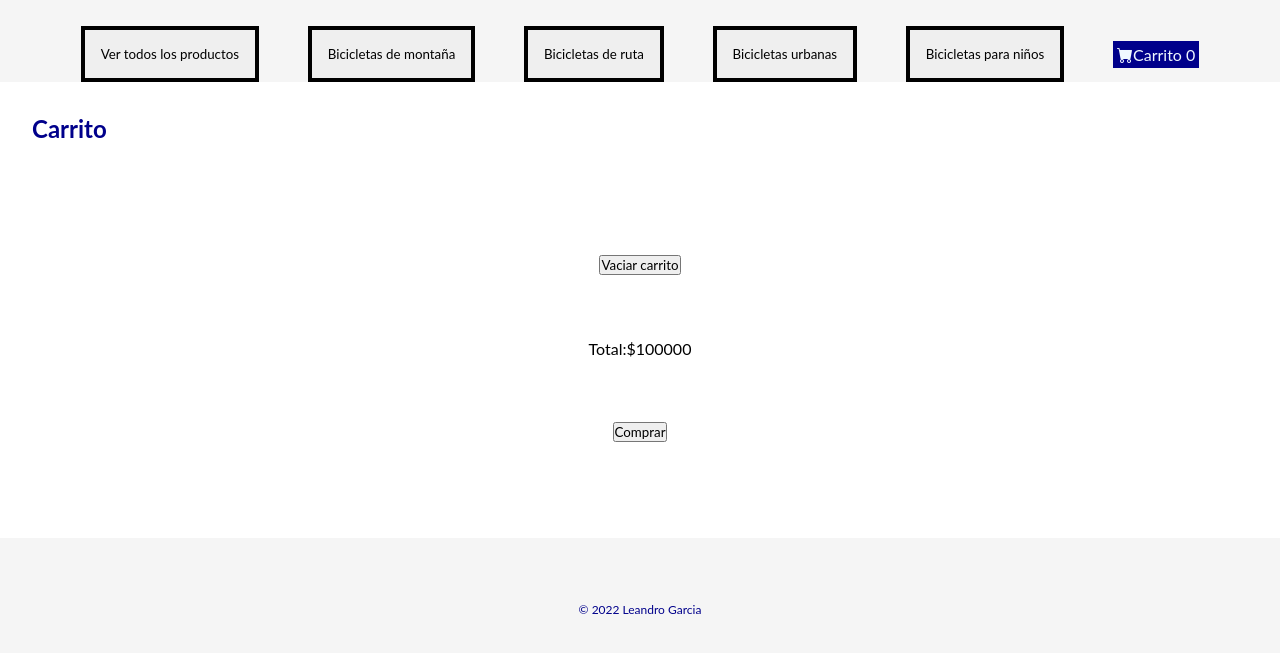
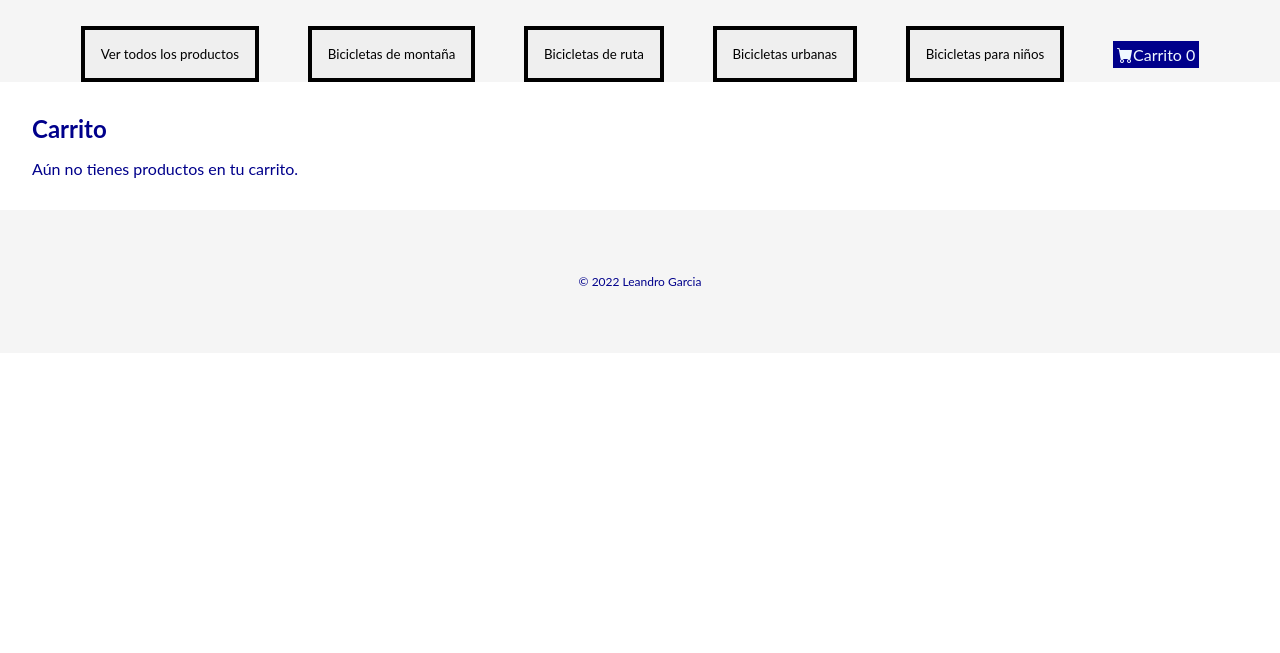
Before and after one commit to leanngarcia/3era-preentrega-js, a plain HTML site: page carrito.html in a window 1280 px wide. Shown: the part 141-794 px from the top of the page. Drawn offline with nearby package versions, Linux system fonts and the light colour scheme.

Commit message:
agregado funcionalidad carrito compras

```diff
--- a/carrito.html
+++ b/carrito.html
@@ -41,12 +41,12 @@
       </div>
 
       <div class="carrito-acciones disabled" id="carrito-acciones">
-        <button class="vaciar-carrito">Vaciar carrito</button>
+        <button class="vaciar-carrito" id="vaciar-carrito">Vaciar carrito</button>
         <div class="carrito-acciones-total">
           <p>Total:</p>
-          <p id="total">$100000</p>
+          <p id="precio-total"></p>
         </div>
-        <button class="carrito-acciones-comprar">Comprar</button>
+        <button class="carrito-acciones-comprar" id="carrito-acciones-comprar">Comprar</button>
       </div>
 
       <div class="carrito-compra-finalizada disabled" id="carrito-compra-finalizada">
--- a/js/carrito.js
+++ b/js/carrito.js
@@ -1,13 +1,15 @@
-const productosEnCarrito = JSON.parse(localStorage.getItem("productos-en-carrito"));
+let productosEnCarrito = JSON.parse(localStorage.getItem("productos-en-carrito"));
 
 const contenedorCarritoVacio = document.querySelector("#carrito-vacio");
 const contenedorCarritoProductos = document.querySelector("#carrito-productos");
 const contenedorCarritoAcciones = document.querySelector("#carrito-acciones");
 const contenedorCompraFinalizada = document.querySelector("#carrito-compra-finalizada");
 let botonesEliminar = document.querySelectorAll(".carrito-producto-eliminar");
-
+const botonVaciar = document.querySelector("#vaciar-carrito");
+let precioTotal = document.querySelector("#precio-total");
+const botonComprar = document.querySelector("#carrito-acciones-comprar");
 function cargarProductosCarrito() {
-  if (productosEnCarrito) {
+  if (productosEnCarrito && productosEnCarrito.length > 0) {
     contenedorCarritoVacio.classList.add("disabled");
     contenedorCarritoProductos.classList.remove("disabled");
     contenedorCarritoAcciones.classList.remove("disabled");
@@ -47,12 +49,13 @@ function cargarProductosCarrito() {
       contenedorCarritoProductos.append(div);
     });
   } else {
-    contenedorCarritoVacio.classList.add("disabled");
-    contenedorCarritoProductos.classList.remove("disabled");
-    contenedorCarritoAcciones.classList.remove("disabled");
+    contenedorCarritoVacio.classList.remove("disabled");
+    contenedorCarritoProductos.classList.add("disabled");
+    contenedorCarritoAcciones.classList.add("disabled");
     contenedorCompraFinalizada.classList.add("disabled");
   }
   actualizarBotonesEliminar();
+  actualizarTotal();
 }
 
 cargarProductosCarrito();
@@ -79,3 +82,30 @@ function eliminarDelCarrito(e) {
     localStorage.setItem("productos-en-carrito", JSON.stringify(productosEnCarrito));
   }
 }
+
+function vaciarCarrito() {
+  productosEnCarrito.length = 0;
+  localStorage.setItem("productos-en-carrito", JSON.stringify(productosEnCarrito));
+  cargarProductosCarrito();
+}
+
+botonVaciar.addEventListener("click", vaciarCarrito);
+
+function actualizarTotal() {
+  const sumaPrecios = productosEnCarrito.reduce((acc, producto) => acc + producto.precio * producto.cantidad, 0);
+  console.log(sumaPrecios);
+  precioTotal.innerText = `$${sumaPrecios}`;
+}
+
+function finalizarCompra() {
+    productosEnCarrito.length = 0;
+    localStorage.setItem("productos-en-carrito", JSON.stringify(productosEnCarrito));
+    cargarProductosCarrito();
+
+    contenedorCarritoVacio.classList.add("disabled");
+    contenedorCarritoProductos.classList.add("disabled");
+    contenedorCarritoAcciones.classList.add("disabled");
+    contenedorCompraFinalizada.classList.remove("disabled");
+  }
+
+botonComprar.addEventListener("click", finalizarCompra);
```
